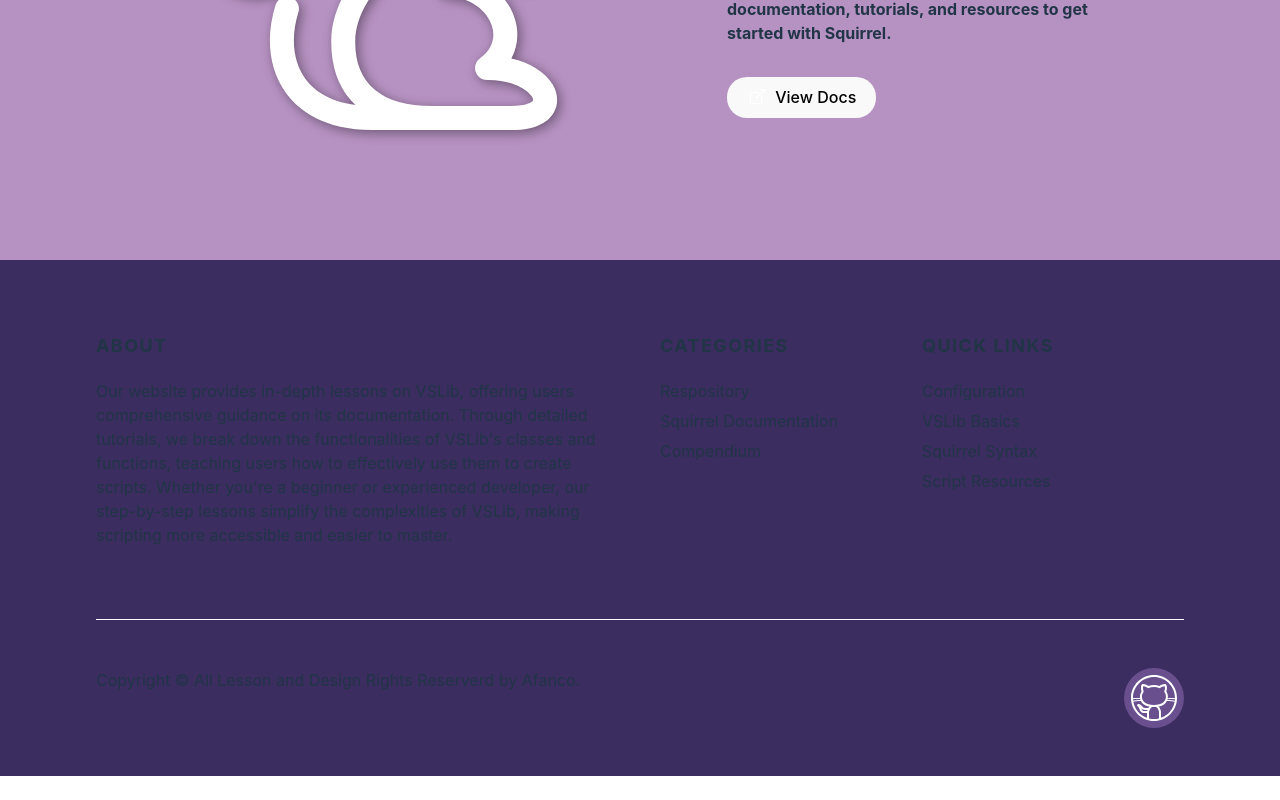
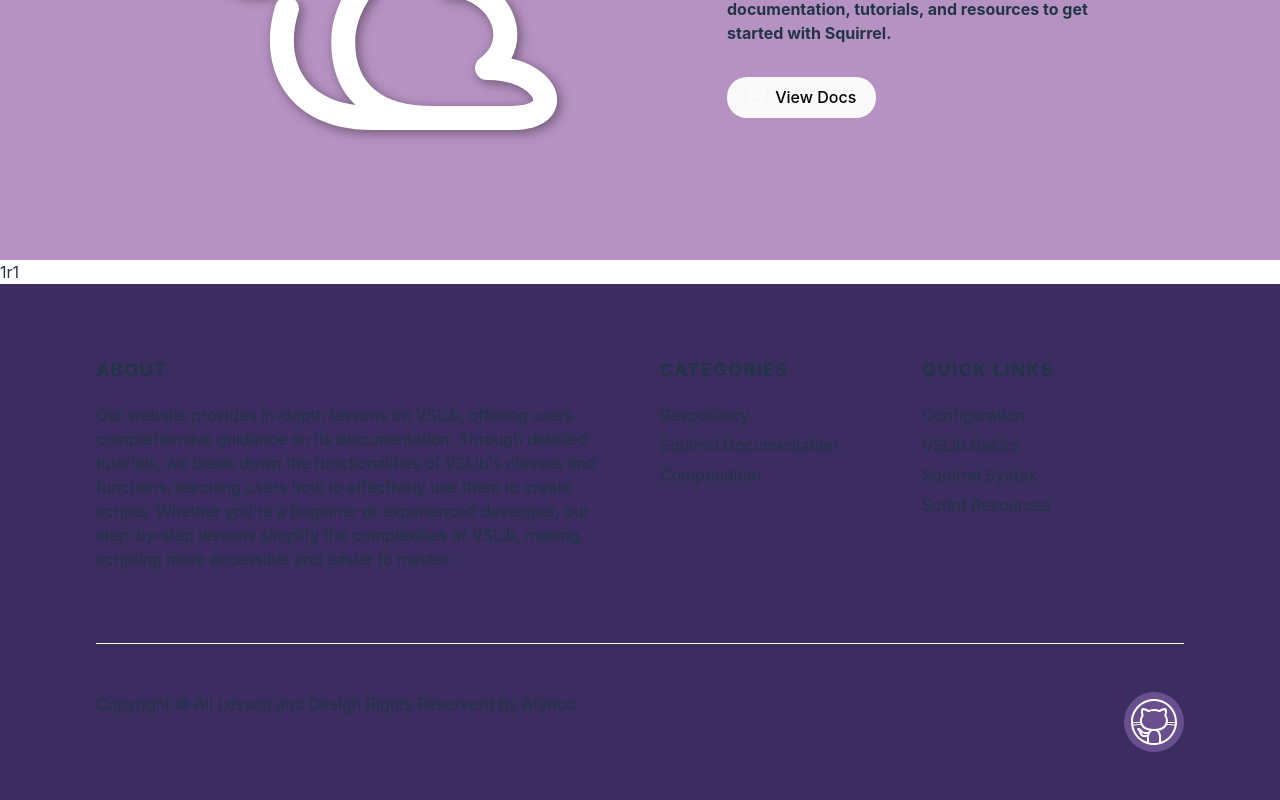
Before and after one commit to Afanc0/vslib-tutor-app, a React (Vite) app: page / in a window 1280 px wide. Shown: the part 1922-2722 px from the top of the page. Before the commit the page ends 2698 px from the top, so only its background shows below. Built offline with nearby package versions, Linux system fonts and the light colour scheme.

Commit message:
feat(component): added dashboardcontent to app

```diff
--- a/src/App.tsx
+++ b/src/App.tsx
@@ -1,6 +1,7 @@
 import DashboardHome from './features/dashboard-home';
 import BodyLinkContent from './features/dashboard-link';
 import DashboardFooter from './features/dashboard-footer';
+import DashboardContent from './features/dashboard-content';
 import React, { useRef } from 'react';
 
 function App() {
@@ -14,9 +15,7 @@ function App() {
       <DashboardHome refArray={[repo, squir, comp]} />
       <main>
         <BodyLinkContent refArray={[repo, squir, comp]} />
-        {/* <div style={{backgroundColor: "white", height: "100vh"}}>
-
-        </div> */}
+        <DashboardContent refVal={comp}/>
       </main>
       <DashboardFooter refArray={[repo, squir, comp]} />
     </React.Fragment>
```
